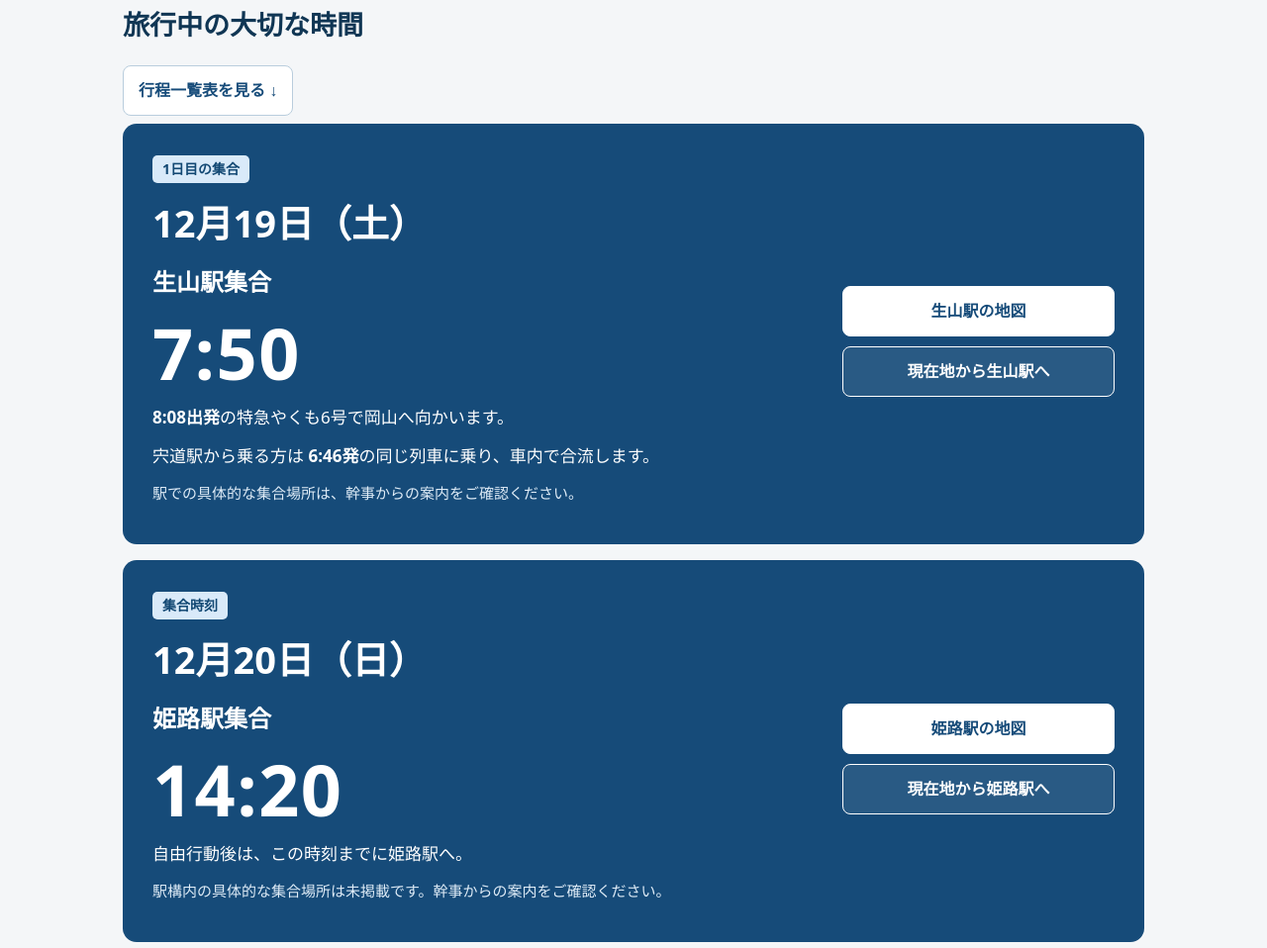
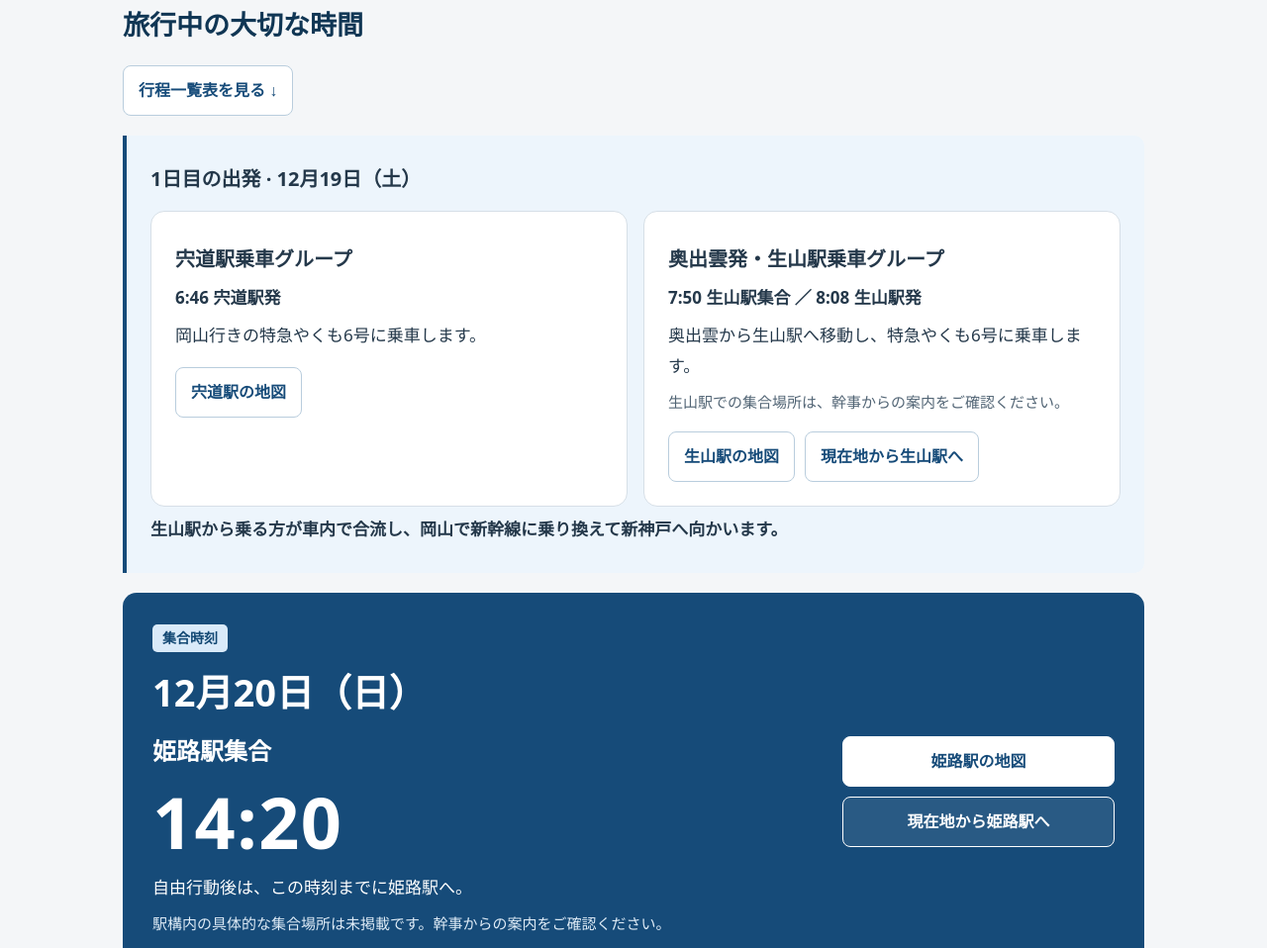
Before and after one commit to nbrksk/codex-practice, a plain HTML site: page site/index.html in a window 1280 px wide. Shown: the part 482-1440 px from the top of the page at 99% size. Drawn offline with Linux system fonts and the light colour scheme; no server answers.

Commit message:
Separate departure guidance by boarding group

```diff
--- a/site/app.js
+++ b/site/app.js
@@ -113,7 +113,7 @@ function renderScheduleTable(title, events, note) {
   table.append(body); wrapper.append(table); section.append(wrapper);
   document.getElementById('schedule-tables').append(section);
 }
-renderScheduleTable('1日目：12月19日（土）', data.day1, '宍道 → 生山 → 岡山 → 神戸 → 西明石');
+renderScheduleTable('1日目：12月19日（土）', data.day1, '宍道駅乗車グループと奥出雲発・生山駅乗車グループは、特急やくも6号の車内で合流し、岡山・新神戸へ向かいます。');
 renderScheduleTable('2日目：12月20日（日）① 姫路城コース（希望者）', data.castleRoute, '朝はホテルで朝食・各自チェックアウト。姫路城見学は希望制で、以下は参考ルートです。');
 renderScheduleTable('2日目：12月20日（日）② 自由コース', freeCourse, '明石・姫路周辺で観光、昼食、買い物を各自で楽しみます。');
 renderScheduleTable('2日目：集合・帰路（生山駅・宍道駅）', commonReturn, 'どちらのコースも14:20に姫路駅集合です。帰りは、岡山から同じ特急で生山駅・宍道駅へ向かいます。');
--- a/site/data.js
+++ b/site/data.js
@@ -14,8 +14,8 @@ window.TRIP_DATA = {
   },
   day1: [
     {time:'6:46', title:'宍道駅 発（宍道駅から乗る方）', description:'岡山行きの特急やくも6号に乗車。生山駅8:08発の同じ列車で、生山駅から乗る方と車内で合流します。', query:'宍道駅'},
-    {time:'7:50', title:'生山駅 集合', description:'生山駅から乗る方は、8:08発の特急やくも6号に乗車します。具体的な集合場所は幹事の案内をご確認ください。', query:'生山駅', highlight:true, status:'集合時刻', kind:'confirmed'},
-    {time:'8:08', title:'生山駅 発', description:'特急やくも6号で岡山へ。', query:'生山駅'},
+    {time:'7:50', title:'生山駅 集合', description:'奥出雲発・生山駅乗車グループは生山駅に集合し、8:08発の特急やくも6号に乗車します。具体的な集合場所は幹事の案内をご確認ください。', query:'生山駅', highlight:true, status:'集合時刻', kind:'confirmed'},
+    {time:'8:08', title:'生山駅 発', description:'特急やくも6号の車内で宍道駅乗車グループと合流し、岡山へ。', query:'生山駅'},
     {time:'9:47頃', title:'岡山駅 着', description:'山陽新幹線へ乗り換え。', query:'岡山駅'},
     {time:'10:40頃', title:'新神戸駅 着', description:'三宮方面へ移動。', query:'新神戸駅'},
     {time:'11:00〜11:40', title:'生田神社', description:'参拝・境内散策。', place:'ikuta'},
--- a/site/index.html
+++ b/site/index.html
@@ -11,7 +11,14 @@
 <main class="wrap">
 <noscript><p class="notice">行程の表示にはJavaScriptが必要です。2日目は12月20日14:20に姫路駅集合、14:36発です。宿泊は明石ルミナスホテルです。</p></noscript>
 <section class="section" aria-labelledby="important-title"><p class="eyebrow">まず確認</p><h2 id="important-title">旅行中の大切な時間</h2><p><a class="button secondary" href="#overview">行程一覧表を見る ↓</a></p>
-<div id="meeting" class="meeting important"><div><span class="label confirmed">1日目の集合</span><p class="meeting-date">12月19日（土）</p><h3>生山駅集合</h3><p class="big-time">7:50</p><p><strong>8:08出発</strong>の特急やくも6号で岡山へ向かいます。</p><p>宍道駅から乗る方は <strong>6:46発</strong>の同じ列車に乗り、車内で合流します。</p><p class="small">駅での具体的な集合場所は、幹事からの案内をご確認ください。</p></div><div class="actions"><a class="button" href="https://www.google.com/maps/search/?api=1&query=生山駅" target="_blank" rel="noopener noreferrer">生山駅の地図</a><a class="button secondary" href="https://www.google.com/maps/dir/?api=1&destination=生山駅&travelmode=transit" target="_blank" rel="noopener noreferrer">現在地から生山駅へ</a></div></div>
+<section class="notice" id="meeting" aria-labelledby="departure-title">
+<h3 id="departure-title">1日目の出発 · 12月19日（土）</h3>
+<div class="important-grid">
+<article class="card"><h3>宍道駅乗車グループ</h3><p><strong>6:46 宍道駅発</strong></p><p>岡山行きの特急やくも6号に乗車します。</p><div class="actions"><a class="button secondary" href="https://www.google.com/maps/search/?api=1&amp;query=宍道駅" target="_blank" rel="noopener noreferrer">宍道駅の地図</a></div></article>
+<article class="card"><h3>奥出雲発・生山駅乗車グループ</h3><p><strong>7:50 生山駅集合 ／ 8:08 生山駅発</strong></p><p>奥出雲から生山駅へ移動し、特急やくも6号に乗車します。</p><p class="small">生山駅での集合場所は、幹事からの案内をご確認ください。</p><div class="actions"><a class="button secondary" href="https://www.google.com/maps/search/?api=1&amp;query=生山駅" target="_blank" rel="noopener noreferrer">生山駅の地図</a><a class="button secondary" href="https://www.google.com/maps/dir/?api=1&amp;destination=生山駅&amp;travelmode=transit" target="_blank" rel="noopener noreferrer">現在地から生山駅へ</a></div></article>
+</div>
+<p><strong>生山駅から乗る方が車内で合流し、岡山で新幹線に乗り換えて新神戸へ向かいます。</strong></p>
+</section>
 <div id="return-meeting" class="meeting important"><div><span class="label confirmed">集合時刻</span><p class="meeting-date">12月20日（日）</p><h3>姫路駅集合</h3><p class="big-time">14:20</p><p>自由行動後は、この時刻までに姫路駅へ。</p><p class="small">駅構内の具体的な集合場所は未掲載です。幹事からの案内をご確認ください。</p></div><div class="actions"><a class="button" href="https://www.google.com/maps/search/?api=1&query=姫路駅" target="_blank" rel="noopener noreferrer">姫路駅の地図</a><a class="button secondary" href="https://www.google.com/maps/dir/?api=1&destination=姫路駅&travelmode=transit" target="_blank" rel="noopener noreferrer">現在地から姫路駅へ</a></div></div>
 <div class="important-grid"><article class="card"><h3>帰りの乗り継ぎ</h3><p class="return-route"><strong>14:36</strong> 姫路発 → <strong>15:02</strong> 岡山着<br><strong>15:13</strong> やくも17号 → <strong>16:50</strong> 生山着 → <strong>18:19</strong> 宍道着</p><p class="small">岡山駅での乗り換えは11分です。到着後は乗り換え先へ移動してください。</p></article><article class="card"><span class="label tentative">仮予定</span><h3>1日目の夕食 · 18:00頃〜</h3><p><a class="place-link" data-place="dinner">居酒屋 いっぽん志や 西明石店 ↗</a></p><p>夕食後は自由行動。各自ホテルへお戻りください。</p></article></div>
 <div class="notice cruise"><strong>1日目のクルーズは12:30出航</strong><p>11:40〜12:10にハーバーランド方面へ移動・乗船受付を予定しています。集合や受付に遅れないようご注意ください。詳細な集合時刻・場所は幹事の案内をご確認ください。</p><span class="label confirmed">ランチクルーズ予約済</span></div>
@@ -25,7 +32,7 @@
 </section>
 <section class="section" id="overview"><p class="eyebrow">SCHEDULE OVERVIEW</p><h2 id="shinji">行程一覧表</h2><p class="section-note">宍道駅・生山駅それぞれの乗降を含め、2日間の行程を時刻順に確認できます。</p><div id="schedule-tables"></div><p class="small">時刻は通常ダイヤに基づく予定です。出発前にJR西日本の最新情報をご確認ください。<a href="https://timetable.jr-odekake.net/train-timetable/76291?date=20261005">やくも6号</a> ／ <a href="https://timetable.jr-odekake.net/train-timetable/279011?date=20261031">やくも17号</a></p><p class="small">昼食は各自自由です。列車時刻や施設の営業状況は、旅行前に確認が必要です。</p></section>
 <section class="section" id="news"><p class="eyebrow">INFORMATION</p><h2>お知らせ・連絡先</h2><div id="announcements" class="card"></div><div id="contacts" class="contact-box"></div></section>
-<section class="section" id="day1"><p class="eyebrow">DAY 1 · 12月19日（土）</p><h2>神戸の視察・クルーズ、明石へ</h2><p class="section-note">宍道 → 生山 → 岡山 → 神戸 → 西明石</p><div class="timeline" id="timeline1"></div></section>
+<section class="section" id="day1"><p class="eyebrow">DAY 1 · 12月19日（土）</p><h2>神戸の視察・クルーズ、明石へ</h2><p class="section-note">宍道駅・生山駅から乗車 → 車内で合流 → 岡山 → 新神戸 → 西明石</p><div class="timeline" id="timeline1"></div></section>
 <section class="section" id="hotel"><p class="eyebrow">STAY</p><h2>宿泊先</h2><article class="card hotel-card"><span class="label neutral">宿泊先</span><h3><a class="place-link" data-place="hotel">明石ルミナスホテル ↗</a></h3><dl><div><dt>宿泊日</dt><dd>2026年12月19日（土）・1泊</dd></div><div><dt>チェックイン</dt><dd>17:30頃予定</dd></div><div><dt>お部屋</dt><dd>禁煙シングル利用予定</dd></div><div><dt>チェックアウト</dt><dd>各自</dd></div><div><dt>最寄駅</dt><dd>JR西明石駅</dd></div></dl><div class="actions" data-actions="hotel"></div></article></section>
 <section class="section" id="day2"><p class="eyebrow">DAY 2 · 12月20日（日）</p><h2>希望に合わせて選べる2つのコース</h2><p>朝はホテルで朝食・各自チェックアウト。その後は、姫路城コースまたは自由コースでお楽しみください。姫路城見学は全員参加ではありません。</p>
 <section id="castle" class="section"><h3>① 姫路城コース（希望者）</h3><div class="notice"><span class="label tentative">参考ルート</span><p>見学希望者向けの参考情報です。以下の時刻は目安です。列車の時刻や施設の営業状況をご確認ください。</p></div><div class="timeline" id="castle-timeline"></div><article class="card"><h3>見学後の自由行動の例</h3><p>好古園、大手前通り、姫路駅周辺の散策や、土産物店での買い物など。</p><p>昼食は各自自由。姫路おでん、播州地鶏、海鮮、洋食、そばなど、その日の気分に合わせてお楽しみください。</p></article></section>
```
